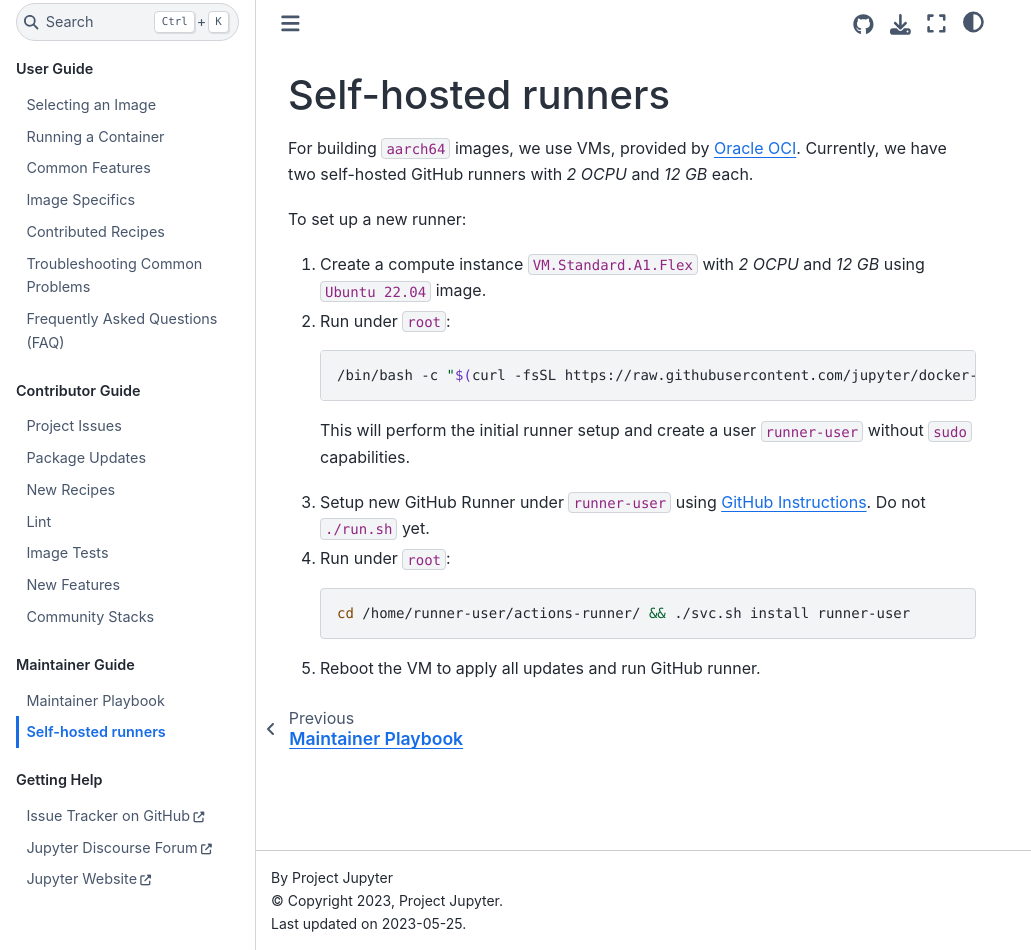
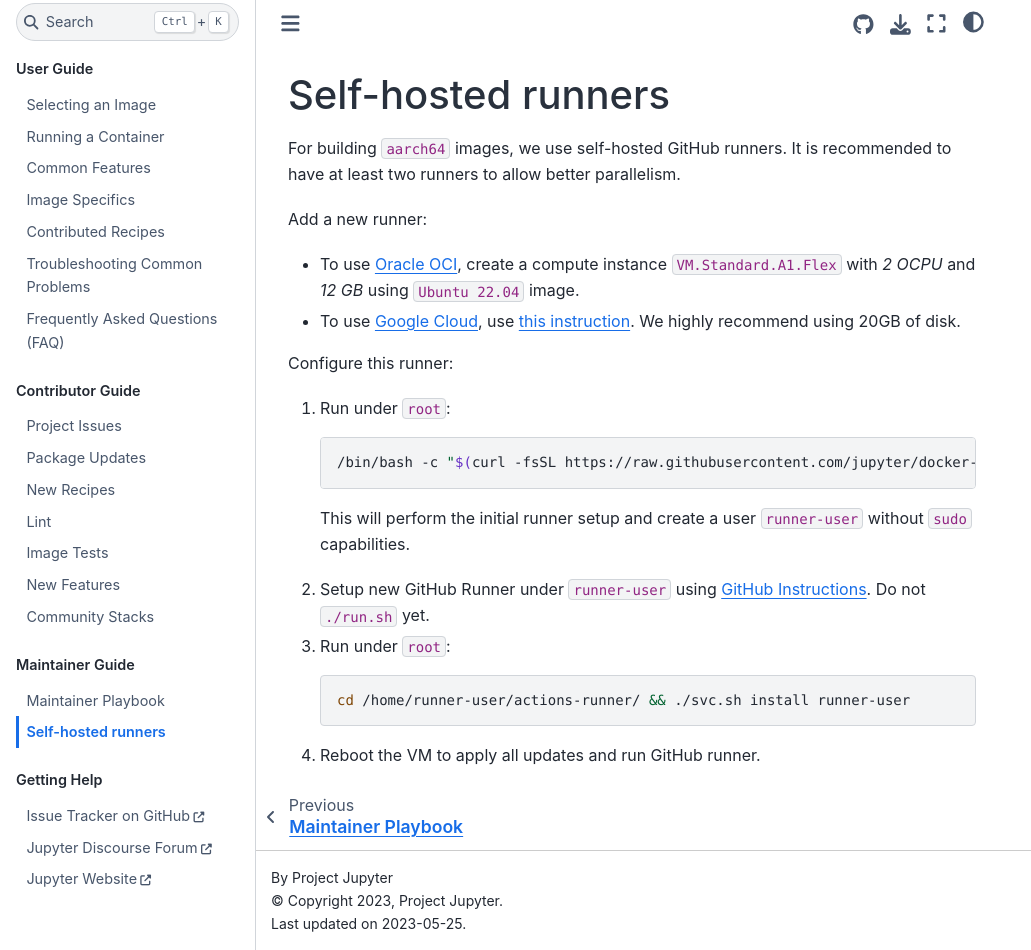
Before and after one commit to jupyter/docker-stacks, a Sphinx documentation site: the page built from docs/maintaining/aarch64-runner.md, in a window 1280 px wide and 950 px high. Shown: the whole window, without its empty margins (0-1031 px from the left). Built offline with Sphinx 7.4.7 and the Sphinx Book theme 1.1.4, drawn with Linux system fonts in a browser that asks for light colours.

Commit message:
Update aarch64-runner.md to support Google Cloud

````diff
--- a/docs/maintaining/aarch64-runner.md
+++ b/docs/maintaining/aarch64-runner.md
@@ -1,12 +1,17 @@
 # Self-hosted runners
 
-For building `aarch64` images, we use VMs, provided by [Oracle OCI](https://www.oracle.com/cloud/).
-Currently, we have two self-hosted GitHub runners with _2 OCPU_ and _12 GB_ each.
+For building `aarch64` images, we use self-hosted GitHub runners.
+It is recommended to have at least two runners to allow better parallelism.
 
-To set up a new runner:
+Add a new runner:
 
-1. Create a compute instance `VM.Standard.A1.Flex` with _2 OCPU_ and _12 GB_ using `Ubuntu 22.04` image.
-2. Run under `root`:
+- To use [Oracle OCI](https://www.oracle.com/cloud/), create a compute instance `VM.Standard.A1.Flex` with _2 OCPU_ and _12 GB_ using `Ubuntu 22.04` image.
+- To use [Google Cloud](https://cloud.google.com), use [this instruction](https://cloud.google.com/compute/docs/instances/create-arm-vm-instance#armpublicimage).
+  We highly recommend using 20GB of disk.
+
+Configure this runner:
+
+1. Run under `root`:
 
    ```bash
    /bin/bash -c "$(curl -fsSL https://raw.githubusercontent.com/jupyter/docker-stacks/HEAD/aarch64-runner/setup.sh)"
````
Also changed, not shown: other parts of docs/maintaining/aarch64-runner.md (+3 -3 lines).
